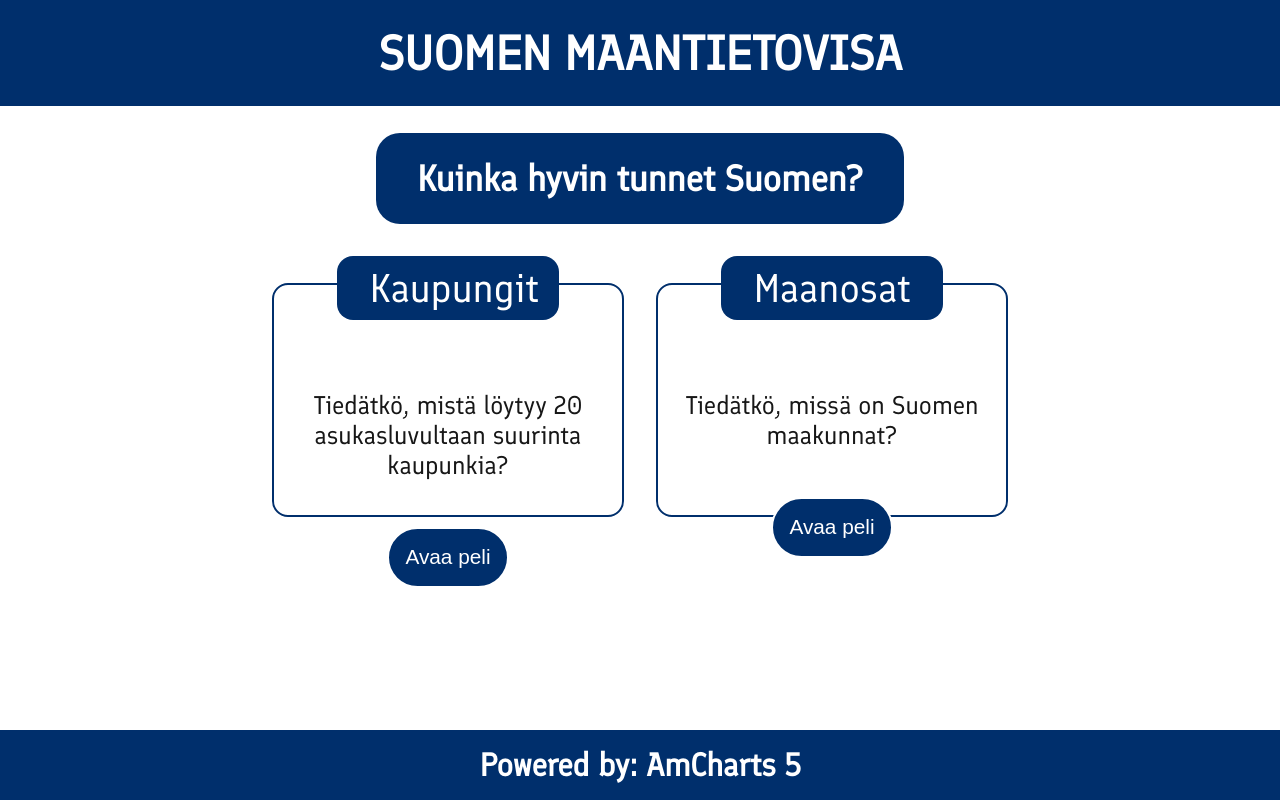
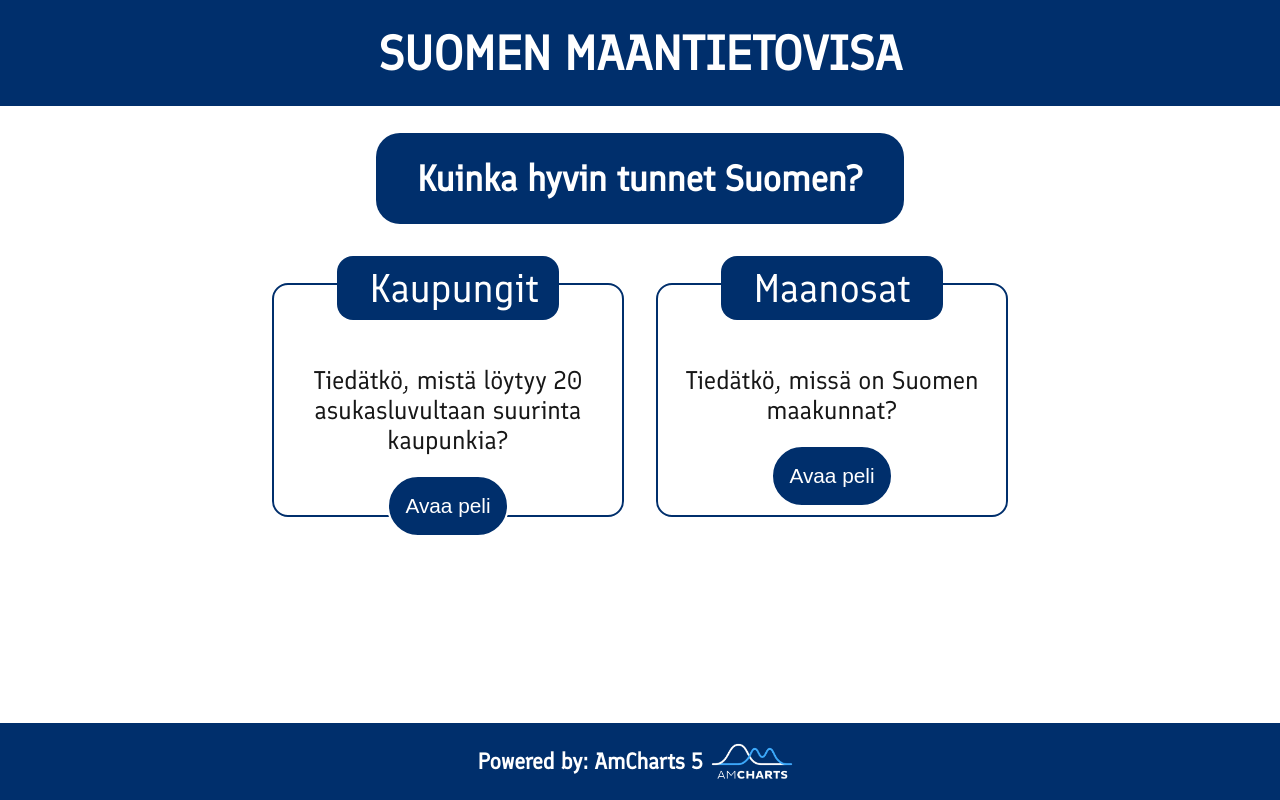
Before and after one commit to ojela028xamk/finland-map-quiz, a Next.js app: page / in a window 1280 px wide. Built offline with nearby package versions, Linux system fonts and the light colour scheme.

Commit message:
footer and game item update

```diff
--- a/app/page.module.scss
+++ b/app/page.module.scss
@@ -71,8 +71,9 @@
       }
 
       .item_content {
+        flex-grow: 1;
+
         p {
-          margin: 1em 0;
           font-size: 1.6em;
         }
       }
@@ -88,10 +89,26 @@
 
   .footer {
     grid-area: 6 / 1 / 7 / 6;
-    height: fit-content;
+    align-self: end;
+    font-size: 0.7em;
     padding: 1em;
-    align-self: end;
     background-color: $blue;
     color: white;
+
+    .link_container {
+      display: flex;
+      align-items: center;
+      justify-content: center;
+
+      h1 {
+        display: inline;
+      }
+
+      .logo {
+        display: inline;
+        width: 100px;
+        height: 55px;
+      }
+    }
   }
 }
--- a/app/page.tsx
+++ b/app/page.tsx
@@ -2,6 +2,7 @@ import Link from "next/link";
 import { Game, GameType } from "./globalTypes";
 import { MdLocationCity, MdOutlineForest } from "react-icons/md";
 import css from "./page.module.scss";
+import Image from "next/image";
 
 const gameList: Game[] = [
   {
@@ -48,7 +49,20 @@ export default function Home() {
         ))}
       </div>
       <div className={css.footer}>
-        <h1>Powered by: AmCharts 5</h1>
+        <Link
+          href={"https://www.amcharts.com/"}
+          target="_blank"
+          className={css.link_container}
+        >
+          <h1>Powered by: AmCharts 5</h1>
+          <Image
+            className={css.logo}
+            src={"/amcharts_logo.png"}
+            alt={"Amcharts Logo"}
+            height={373}
+            width={669}
+          />
+        </Link>
       </div>
     </div>
   );
```
Also changed, not shown: public/amcharts_logo.png (added).
